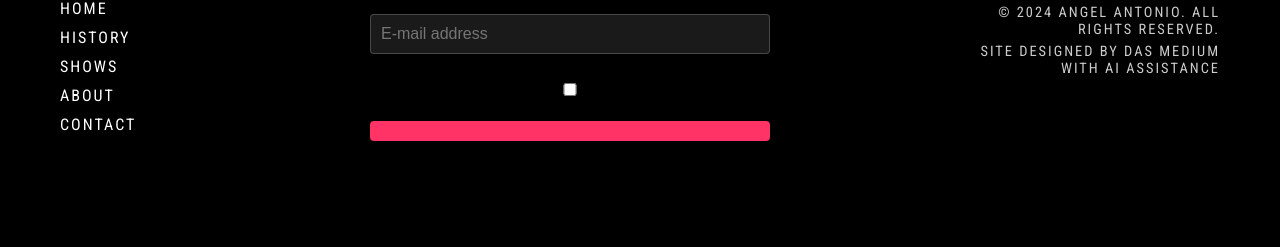
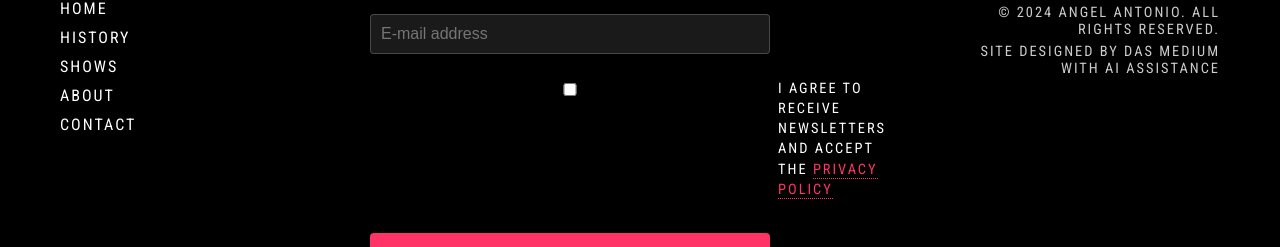
Before and after one commit to dasmedium1/angelantonio.com, a React (Create React App) app: page / in a window 1280 px wide. Shown: the part 1595-1842 px from the top of the page. Before the commit the page ends 1776 px from the top, so only its background shows below. Built offline with nearby package versions, Linux system fonts and the light colour scheme; no server answers; the HTML template or start-up script is replaced by a standard one; what pocketbase would draw is missing.

Commit message:
style: Add hardcoded privacy policy text to newsletter signup

```diff
--- a/src/components/NewsletterSignup.js
+++ b/src/components/NewsletterSignup.js
@@ -42,7 +42,7 @@ const NewsletterSignup = ({ className }) => {
               onChange={(e) => setPrivacyAccepted(e.target.checked)}
             />
             <label htmlFor="privacy-checkbox">
-              {t.privacyText} <Link to="/privacy-policy">{t.privacyLink}</Link>
+              I agree to receive newsletters and accept the <Link to="/privacy-policy">privacy policy</Link>
             </label>
           </div>
         </div>
```
